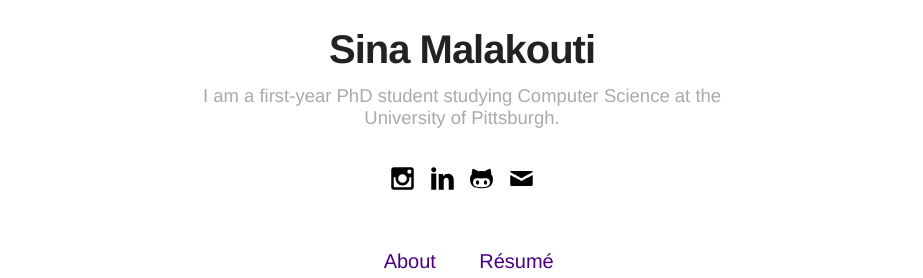
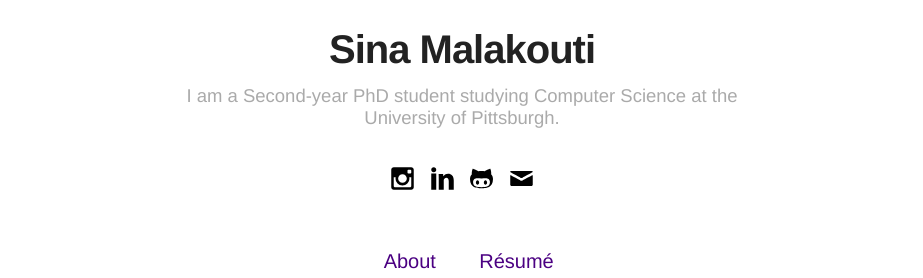
Before and after one commit to sinamalakouti/sinamalakouti.github.io, a Jekyll site: the page built from index.html, in a window 1280 px wide. Shown: the part 254-532 px from the top of the page, without its empty margins (178-1101 px from the left). Built offline with Jekyll 4.4.1, drawn with Linux system fonts in a browser that asks for light colours.

Commit message:
Update _config.yml

```diff
--- a/_config.yml
+++ b/_config.yml
@@ -1,7 +1,7 @@
 # main text of home
 name: Sina Malakouti
 
-bio: I am a first-year PhD student studying Computer Science at the University of Pittsburgh.
+bio: I am a Second-year PhD student studying Computer Science at the University of Pittsburgh.
 
 # twitter summary info
 description:
```
